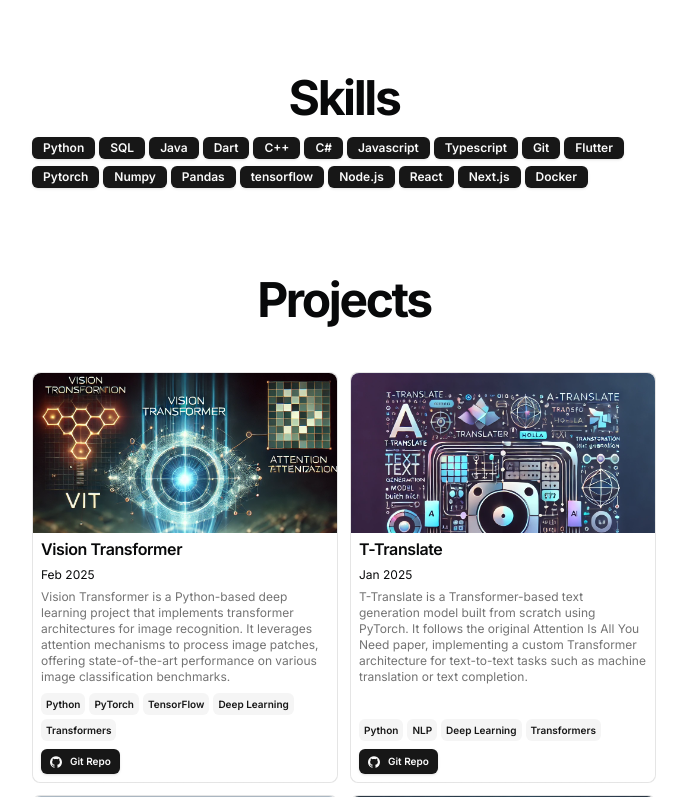
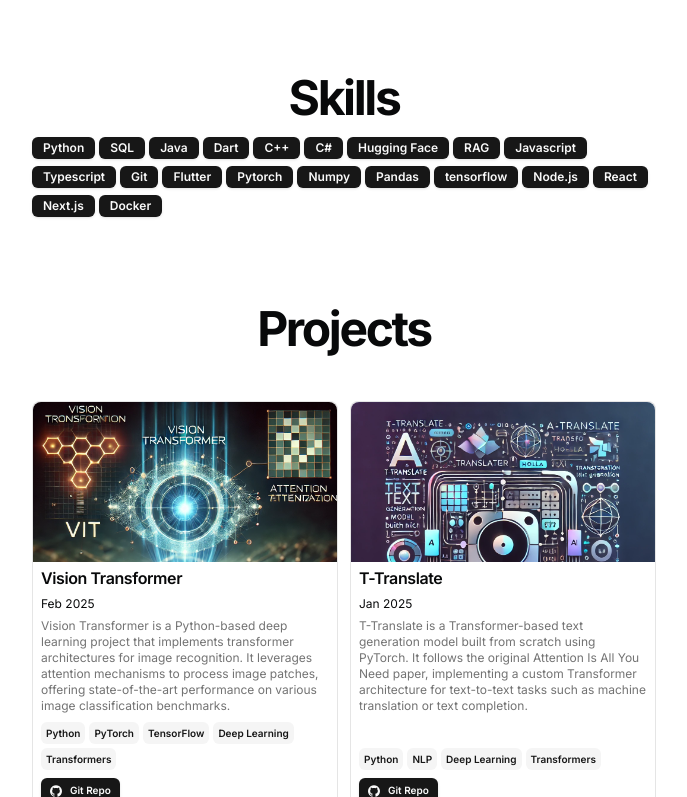
Before and after one commit to imaditya123/portfolio, a Next.js app: page / in a window 1280 px wide. Shown: the part 1543-2340 px from the top of the page, without its empty margins (296-983 px from the left). Built offline with nearby package versions, Linux system fonts and the light colour scheme.

Commit message:
added certificates

```diff
--- a/src/app/page.tsx
+++ b/src/app/page.tsx
@@ -11,12 +11,12 @@ import Link from "next/link";
 import { ScrollProgress } from "@/components/magicui/scroll-progress";
 import { WorkTimeline } from "@/components/work-timeline";
 import { EducationTimeline } from "@/components/edu-timeline";
-
+import { CertificateCard } from "@/components/certificate_card";
+import Image from "next/image";
 
 const BLUR_FADE_DELAY = 0.04;
 
 export default function Home() {
-
   return (
     <main className="flex flex-col min-h-[100dvh] space-y-10">
       <ScrollProgress className="top" />
@@ -72,7 +72,7 @@ export default function Home() {
             </div>
           </BlurFade>
           <BlurFade delay={BLUR_FADE_DELAY * 14}>
-          <WorkTimeline/>
+            <WorkTimeline />
             {/* <ul className="mb-4 ml-4 divide-y divide-dashed border-l">
 
               {DATA.work.map((work, id) => (
@@ -109,7 +109,7 @@ export default function Home() {
             </div>
           </BlurFade>
           <BlurFade delay={BLUR_FADE_DELAY * 14}>
-          <EducationTimeline />
+            <EducationTimeline />
             {/* <ul className="mb-4 ml-4 divide-y divide-dashed border-l">
               {DATA.education.map((education, id) => (
                 <BlurFade
@@ -201,6 +201,39 @@ export default function Home() {
           </BlurFade>
         </div>
       </section>
+      <section id="certificate">
+        <div className="flex min-h-0 flex-col gap-y-3 ">
+        <BlurFade delay={BLUR_FADE_DELAY * 11}>
+            <div className="flex flex-col items-center justify-center space-y-4 text-center mb-1">
+              <div className="space-y-2 ">
+                {/* <Image src="/icons/employee_card.svg" alt="employee card" fill /> */}
+                <h2 className="text-3xl font-bold tracking-tighter sm:text-5xl">
+                  Certificates
+                </h2>
+              </div>
+            </div>
+          </BlurFade>
+          {DATA.certificates.map((certificate, id) => (
+            <BlurFade
+              key={certificate.title}
+              delay={BLUR_FADE_DELAY * 13 + id * 0.05}
+            >
+
+              <CertificateCard
+                key={certificate.title}
+                logoUrl={certificate.logoUrl}
+                altText={certificate.altText}
+                title={certificate.title}
+                subtitle={certificate.subtitle}
+                href={certificate.href}
+                period={`${certificate.period ?? "Present"}`}
+                description={certificate.description}
+              />
+            </BlurFade>
+          ))}
+        </div>
+
+      </section>
       <section id="contact">
         <div className="grid items-center justify-center gap-4 px-4 text-center md:px-6 w-full py-12">
           <BlurFade delay={BLUR_FADE_DELAY * 16}>
--- /dev/null
+++ b/src/components/certificate_card.tsx
@@ -0,0 +1,110 @@
+"use client";
+
+import { Avatar, AvatarFallback, AvatarImage } from "@/components/ui/avatar";
+import { Badge } from "@/components/ui/badge";
+import { Card, CardHeader } from "@/components/ui/card";
+import { cn } from "@/lib/utils";
+import { motion } from "framer-motion";
+import { ChevronRightIcon } from "lucide-react";
+import Link from "next/link";
+import React from "react";
+
+interface CertificateCardProps {
+  logoUrl: string;
+  altText: string;
+  title: string;
+  subtitle?: string;
+  href?: string;
+  badges?: readonly string[];
+  period: string;
+  description?: string;
+}
+export const CertificateCard = ({
+  logoUrl,
+  altText,
+  title,
+  subtitle,
+  href,
+  badges,
+  period,
+  description,
+}: CertificateCardProps) => {
+  const [isExpanded, setIsExpanded] = React.useState(false);
+
+  const handleClick = (e: React.MouseEvent<HTMLAnchorElement, MouseEvent>) => {
+    if (description) {
+      e.preventDefault();
+      setIsExpanded(!isExpanded);
+    }
+  };
+
+  return (
+    <Link
+      href={href || "#"}
+      className="block cursor-pointer"
+      onClick={handleClick}
+    >
+      <Card className="flex ">
+        <div className="flex-none">
+          <Avatar className="border size-12 m-auto bg-muted-background dark:bg-foreground">
+            <AvatarImage
+              src={logoUrl}
+              alt={altText}
+              className="object-contain"
+            />
+            <AvatarFallback>{altText[0]}</AvatarFallback>
+          </Avatar>
+        </div>
+        <div className="flex-grow ml-4 items-center flex-col group">
+          <CardHeader>
+            <div className="flex items-center justify-between gap-x-2 text-base">
+              <h3 className="inline-flex items-center justify-center font-semibold leading-none text-xs sm:text-sm">
+                {title}
+                {badges && (
+                  <span className="inline-flex gap-x-1">
+                    {badges.map((badge, index) => (
+                      <Badge
+                        variant="secondary"
+                        className="align-middle text-xs"
+                        key={index}
+                      >
+                        {badge}
+                      </Badge>
+                    ))}
+                  </span>
+                )}
+                <ChevronRightIcon
+                  className={cn(
+                    "size-4 translate-x-0 transform opacity-0 transition-all duration-300 ease-out group-hover:translate-x-1 group-hover:opacity-100",
+                    isExpanded ? "rotate-90" : "rotate-0"
+                  )}
+                />
+              </h3>
+              <div className="text-xs sm:text-sm tabular-nums text-muted-foreground text-right">
+                {period}
+              </div>
+            </div>
+            {subtitle && <div className="font-sans text-xs">{subtitle}</div>}
+          </CardHeader>
+          {description && (
+            <motion.div
+              initial={{ opacity: 0, height: 0 }}
+              animate={{
+                opacity: isExpanded ? 1 : 0,
+
+                height: isExpanded ? "auto" : 0,
+              }}
+              transition={{
+                duration: 0.7,
+                ease: [0.16, 1, 0.3, 1],
+              }}
+              className="mt-2 text-xs sm:text-sm"
+            >
+              {description}
+            </motion.div>
+          )}
+        </div>
+      </Card>
+    </Link>
+  );
+};
--- a/src/data/resume.tsx
+++ b/src/data/resume.tsx
@@ -20,6 +20,8 @@ export const DATA = {
     "Dart",
     "C++",
     "C#",
+    "Hugging Face",
+    "RAG",
     "Javascript",
     "Typescript",
     "Git",
@@ -144,6 +146,35 @@ export const DATA = {
       end: "2017",
     },
   ],
+  certificates: [
+    {
+      logoUrl: "",
+      altText: "G",
+      subtitle: "",
+      description: "",
+      title: "Google Cloud Digital Leader",
+      href: "https://www.credential.net/1db83ee2-fd4c-4579-a4c2-408980f671c0#acc.ACIF3Qml",
+      period: "",
+    },
+    {
+      logoUrl: "",
+      altText: "DL",
+      subtitle: "",
+      description: "",
+      period: "",
+      title: "Advanced Retrieval for AI with Chroma",
+      href: "https://learn.deeplearning.ai/accomplishments/86f40f7a-b871-4cf1-9a7a-37308c98e4cb?usp=sharing",
+    },
+    {
+      logoUrl: "",
+      altText: "C",
+      subtitle: "",
+      description: "",
+      period: "",
+      title: "Applied Data Science with Python",
+      href: "https://coursera.org/share/7caca3640de1d058f6a4744a89329567",
+    },
+  ],
   projects: [
     {
       title: "Vision Transformer",
@@ -165,7 +196,7 @@ export const DATA = {
         {
           type: "Git Repo",
           href: "https://github.com/imaditya123/Vision-transformer",
-          icon: <Icons.github className='size-3' />,
+          icon: <Icons.github className="size-3" />,
         },
       ],
       image: "/images/vision-t.webp",
```
